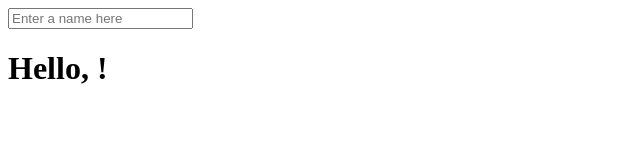
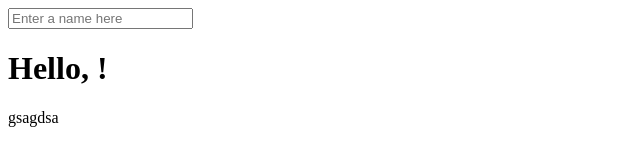
Before and after one commit to codenameEli/angular-project, a plain HTML site: page index.html in a window 1280 px wide. Shown: the full height of the page, 0-640 px from the left. Drawn offline with nearby package versions, Linux system fonts and the light colour scheme.

```diff
--- a/index.html
+++ b/index.html
@@ -7,6 +7,7 @@
 <body>
     <input type="text" ng-model="yourName" placeholder="Enter a name here">
     <h1>Hello, {{ yourName }}!</h1>
+    gsagdsa
 </body>
 
 </html>
```
